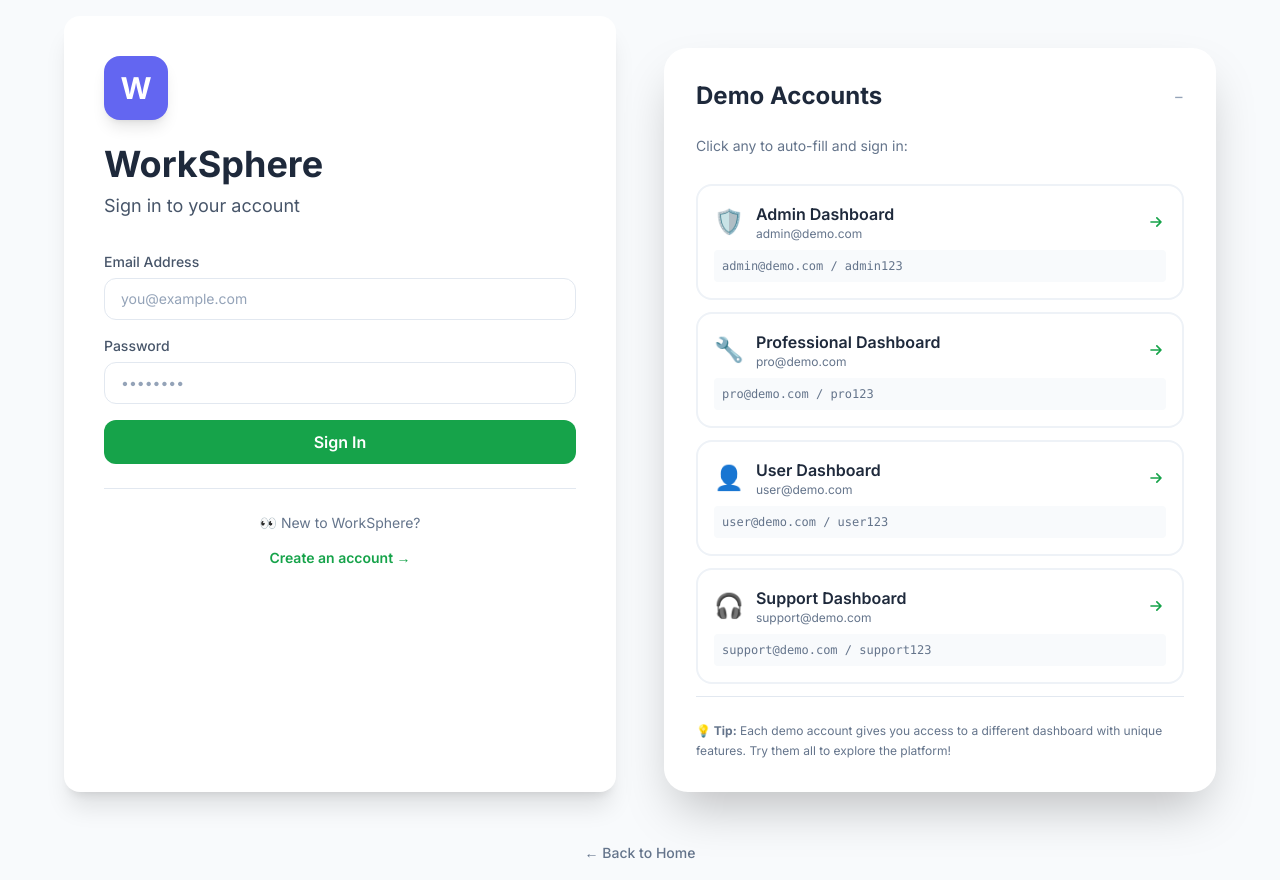
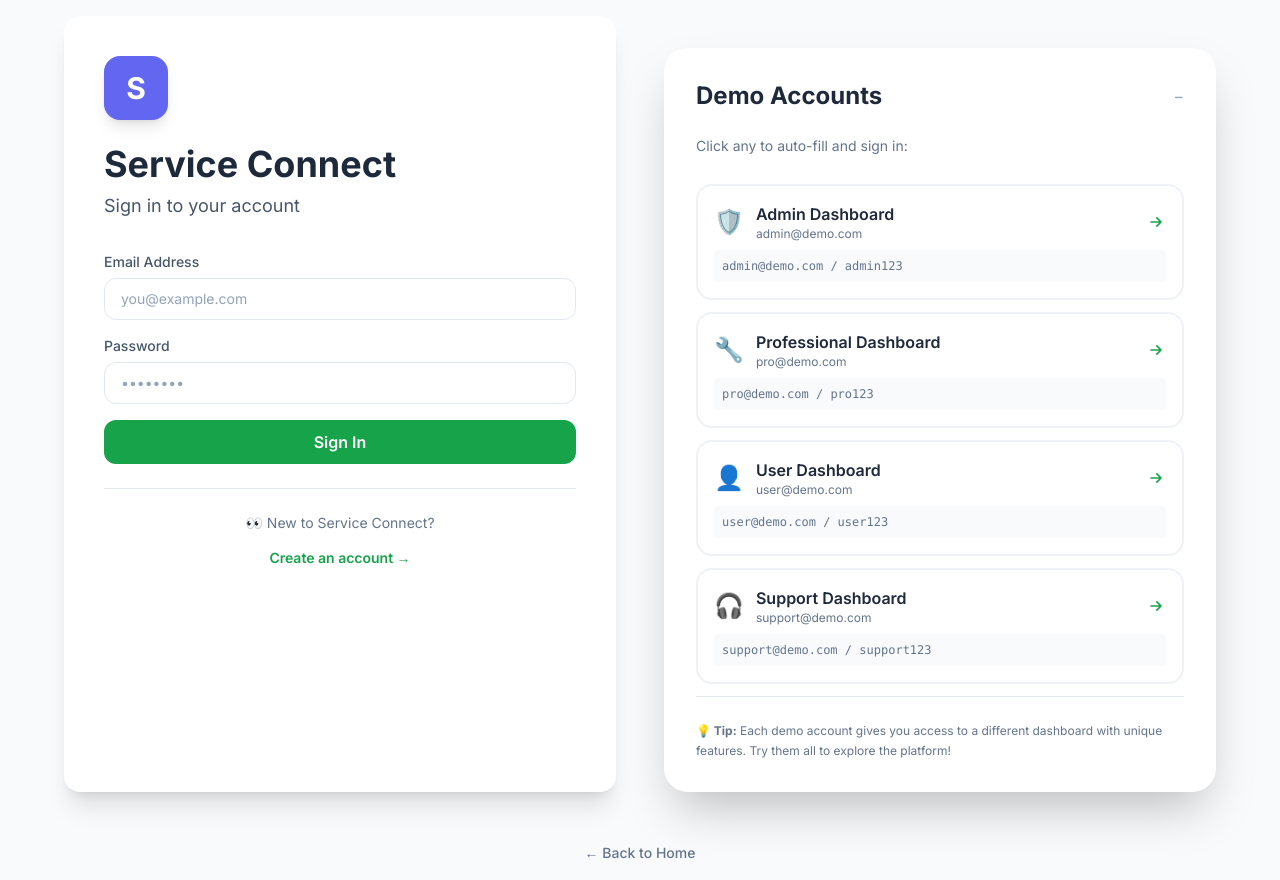
Before and after one commit to Ravishankar-511/FSAD-REVIEW-2-FRONTEND, a React (Vite) app: page /login in a window 1280 px wide. Built offline with nearby package versions, Linux system fonts and the light colour scheme; no server answers.

Commit message:
changed name of the project

```diff
--- a/index.html
+++ b/index.html
@@ -4,8 +4,8 @@
     <meta charset="UTF-8" />
     <link rel="icon" type="image/svg+xml" href="/vite.svg" />
     <meta name="viewport" content="width=device-width, initial-scale=1.0" />
-    <title>WorkSphere – Home Services at Your Doorstep</title>
-    <meta name="description" content="Find and hire trusted professionals for home services. WorkSphere connects you with verified experts for cleaning, plumbing, electrical work, and more." />
+    <title>Service Connect – Home Services at Your Doorstep</title>
+    <meta name="description" content="Find and hire trusted professionals for home services. Service Connect connects you with verified experts for cleaning, plumbing, electrical work, and more." />
     <link rel="preconnect" href="https://fonts.googleapis.com">
     <link rel="preconnect" href="https://fonts.gstatic.com" crossorigin>
     <link href="https://fonts.googleapis.com/css2?family=Inter:wght@300;400;500;600;700;800;900&display=swap" rel="stylesheet">
--- a/src/components/Footer.jsx
+++ b/src/components/Footer.jsx
@@ -22,7 +22,7 @@ const Footer = () => {
             fontSize: '14px'
         }}>
             <p style={{ margin: '0' }}>
-                &copy; {new Date().getFullYear()} WorkSphere. Part of a trusted network of {totalCount}+ experts.
+                &copy; {new Date().getFullYear()} Service Connect. Part of a trusted network of {totalCount}+ experts.
             </p>
         </footer>
     );
--- a/src/components/Header.jsx
+++ b/src/components/Header.jsx
@@ -28,7 +28,7 @@ const Header = () => {
     return (
         <header className="sticky top-0 z-50 bg-white border-b border-gray-100 shadow-md">
             <Link to="/" className="app-title">
-                WorkSphere
+                Service Connect
             </Link>
             <div className="nav-links flex gap-4 items-center">
 
--- a/src/components/Sidebar.jsx
+++ b/src/components/Sidebar.jsx
@@ -70,9 +70,9 @@ export default function Sidebar({ open, onClose, role }) {
             {/* Brand */}
             <div className={`bg-gradient-to-br ${roleColors[role] || 'from-green-600 to-green-700'} p-5`}>
                 <div className="flex items-center gap-3">
-                    <div className="w-9 h-9 bg-white/20 rounded-xl flex items-center justify-center text-white font-bold text-lg">W</div>
+                    <div className="w-9 h-9 bg-white/20 rounded-xl flex items-center justify-center text-white font-bold text-lg">S</div>
                     <div>
-                        <h1 className="text-white font-bold text-lg leading-tight">WorkSphere</h1>
+                        <h1 className="text-white font-bold text-lg leading-tight">Service Connect</h1>
                         <p className="text-white/70 text-xs">{roleLabels[role]}</p>
                     </div>
                 </div>
--- a/src/pages/LandingPage.jsx
+++ b/src/pages/LandingPage.jsx
@@ -54,8 +54,8 @@ export default function LandingPage() {
                     {/* Logo + City */}
                     <div className="flex items-center gap-4 flex-shrink-0">
                         <div className="flex items-center gap-2">
-                            <div className="w-8 h-8 bg-indigo-600 rounded-lg flex items-center justify-center text-white font-bold text-sm">W</div>
-                            <span className="font-bold text-gray-900 text-lg hidden sm:block">WorkSphere</span>
+                            <div className="w-8 h-8 bg-indigo-600 rounded-lg flex items-center justify-center text-white font-bold text-sm">S</div>
+                            <span className="font-bold text-gray-900 text-lg hidden sm:block">Service Connect</span>
                         </div>
                         <div className="hidden md:flex items-center gap-1 text-sm text-gray-600 border border-gray-200 rounded-lg px-3 py-1.5 cursor-pointer hover:border-gray-300 transition-colors">
                             <span>📍</span>
@@ -328,8 +328,8 @@ export default function LandingPage() {
                 <div className="max-w-7xl mx-auto px-4 sm:px-6 lg:px-8 pt-14 pb-10">
                     {/* Logo row */}
                     <div className="flex items-center gap-2 mb-10">
-                        <div className="w-9 h-9 bg-indigo-600 rounded-md flex items-center justify-center text-white font-bold text-sm transition-all duration-300">W</div>
-                        <span className="font-bold text-white text-lg leading-tight">WorkSphere</span>
+                        <div className="w-9 h-9 bg-indigo-600 rounded-md flex items-center justify-center text-white font-bold text-sm transition-all duration-300">S</div>
+                        <span className="font-bold text-white text-lg leading-tight">Service Connect</span>
                     </div>
 
                     <div className="grid grid-cols-2 md:grid-cols-4 gap-10">
@@ -437,7 +437,7 @@ export default function LandingPage() {
                 <div className="max-w-7xl mx-auto px-4 sm:px-6 lg:px-8 py-6">
                     <p className="text-xs text-gray-500 mb-1">* As on December 31, 2024</p>
                     <p className="text-xs text-gray-500">
-                        © Copyright {new Date().getFullYear()} WorkSphere (formerly known as ProFinder Technologies India Limited){' '}
+                        © Copyright {new Date().getFullYear()} Service Connect (formerly known as ProFinder Technologies India Limited){' '}
                         <span className="text-green-400">All rights reserved.</span>
                         {' '}| CIN: L74140DL2014PLC274413
                     </p>
@@ -451,7 +451,7 @@ export default function LandingPage() {
                         <div className="text-center mb-6">
                             <div className="w-14 h-14 bg-green-100 rounded-2xl flex items-center justify-center text-3xl mx-auto mb-3">🔐</div>
                             <h2 className="text-2xl font-bold text-gray-900">Select Your Role</h2>
-                            <p className="text-gray-500 text-sm mt-1">Choose how you want to use WorkSphere</p>
+                            <p className="text-gray-500 text-sm mt-1">Choose how you want to use Service Connect</p>
                         </div>
                         <div className="space-y-3">
                             {roles.map(r => (
--- a/src/pages/LoginPage.jsx
+++ b/src/pages/LoginPage.jsx
@@ -176,8 +176,8 @@ export default function LoginPage() {
                     {/* Left: Login Form */}
                     <div className="bg-white rounded-2xl shadow-xl p-10 hover:shadow-2xl transition-shadow duration-300">
                         <div className="mb-8">
-                            <div className="w-16 h-16 bg-indigo-500 rounded-2xl flex items-center justify-center text-white font-bold text-3xl mb-6 shadow-lg">W</div>
-                            <h1 className="text-4xl font-bold text-slate-800">WorkSphere</h1>
+                            <div className="w-16 h-16 bg-indigo-500 rounded-2xl flex items-center justify-center text-white font-bold text-3xl mb-6 shadow-lg">S</div>
+                            <h1 className="text-4xl font-bold text-slate-800">Service Connect</h1>
                             <p className="text-slate-600 mt-2 text-lg">Sign in to your account</p>
                         </div>
 
@@ -237,7 +237,7 @@ export default function LoginPage() {
                         </form>
 
                         <div className="mt-6 text-center border-t border-gray-200 pt-6">
-                            <p className="text-sm text-gray-600 mb-3">👀 New to WorkSphere?</p>
+                            <p className="text-sm text-gray-600 mb-3">👀 New to Service Connect?</p>
                             <button
                                 onClick={() => navigate('/register')}
                                 className="text-sm font-semibold text-green-600 hover:text-green-700"
--- a/src/pages/ProfessionalRegister.jsx
+++ b/src/pages/ProfessionalRegister.jsx
@@ -185,8 +185,8 @@ export default function ProfessionalRegister() {
             <div className="w-full max-w-2xl">
                 <div className="bg-white rounded-3xl shadow-2xl p-8">
                     <div className="mb-8">
-                        <div className="w-12 h-12 bg-green-600 rounded-2xl flex items-center justify-center text-white font-bold text-2xl mb-4">W</div>
-                        <h1 className="text-3xl font-bold text-gray-900">Join WorkSphere</h1>
+                        <div className="w-12 h-12 bg-green-600 rounded-2xl flex items-center justify-center text-white font-bold text-2xl mb-4">S</div>
+                        <h1 className="text-3xl font-bold text-gray-900">Join Service Connect</h1>
                         <p className="text-gray-500 mt-1">Register as a Professional</p>
                     </div>
 
--- a/src/pages/RegisterPage.jsx
+++ b/src/pages/RegisterPage.jsx
@@ -123,9 +123,9 @@ export default function RegisterPage() {
                 <div className="bg-white rounded-3xl shadow-2xl p-8">
                     {/* Header */}
                     <div className="mb-8 text-center">
-                        <div className="w-12 h-12 bg-green-600 rounded-2xl flex items-center justify-center text-white font-bold text-2xl mb-4 mx-auto">W</div>
+                        <div className="w-12 h-12 bg-green-600 rounded-2xl flex items-center justify-center text-white font-bold text-2xl mb-4 mx-auto">S</div>
                         <h1 className="text-3xl font-bold text-gray-900">Create Account</h1>
-                        <p className="text-gray-500 mt-1">Join WorkSphere today</p>
+                        <p className="text-gray-500 mt-1">Join Service Connect today</p>
                     </div>
 
                     {successMessage && (
```
